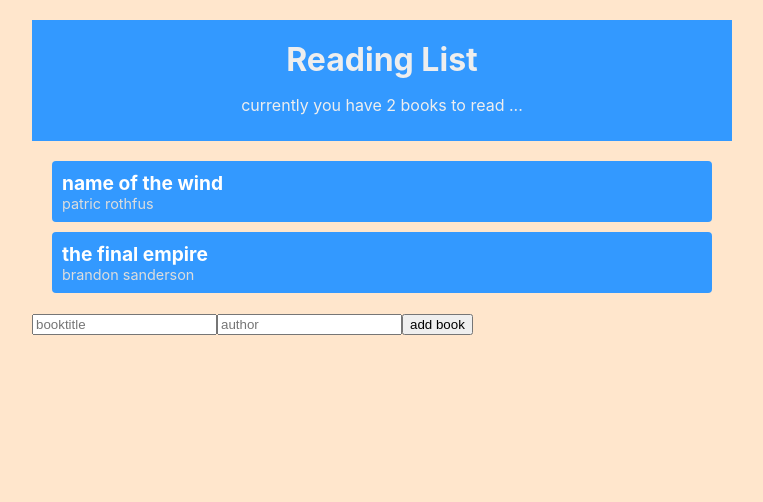
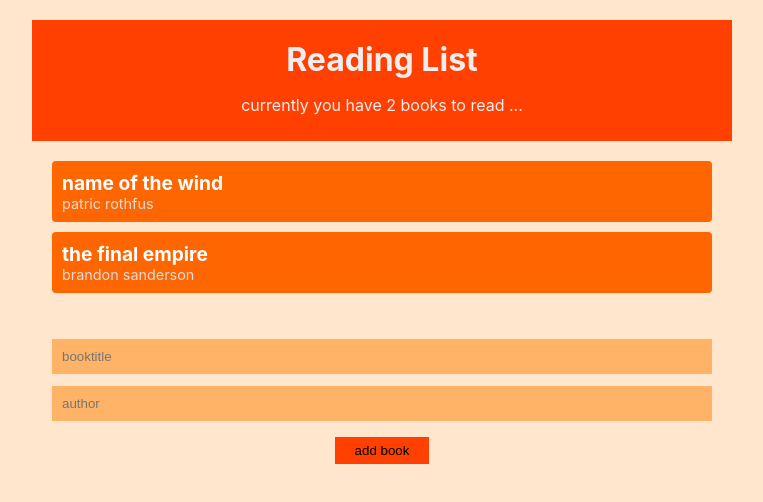
Before and after one commit to NeginSal/Book-List-with-react-context-hooks, a React (Create React App) app: page / in a window 1280 px wide. Shown: the top 502 px of the page, without its empty margins (258-1021 px from the left). Built offline with nearby package versions, Linux system fonts and the light colour scheme.

Commit message:
add style for bookform

```diff
--- a/src/index.css
+++ b/src/index.css
@@ -16,7 +16,7 @@
 .navbar{
   padding: 10px 20px;
   text-align: center;
-  background: #3399ff
+  background: #ff4000;
 }
 .navbar h1{
   margin: 10px 0;
@@ -29,7 +29,7 @@
   list-style-type: none;
 }
 .book-list li{
-  background: #3399ff;
+  background: #ff6600;
   border-radius: 4px;
   padding: 10px;
   cursor: pointer;
@@ -52,3 +52,22 @@
   margin: 20px;
   text-align: center;
 }
+form{
+  padding: 20px;
+}
+input[type='text']{
+  width: 100%;
+  padding: 10px;
+  box-sizing: border-box;
+  margin: 6px 0;
+  background: #ffb366;
+  color: #fff;
+  border: 0;
+}
+input[type='submit']{
+  margin: 10px auto;
+  background: #ff4000;
+  border: 0;
+  padding: 6px 20px;
+  display: block;
+}
```
